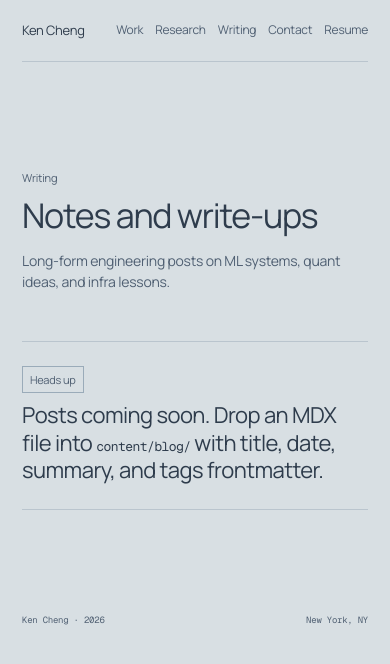
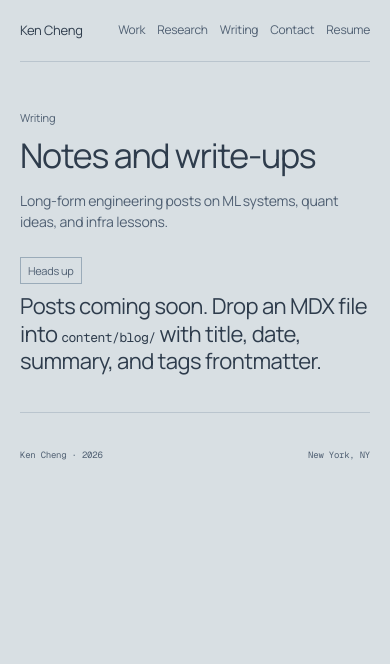
Before and after one commit to kenchengkc/personal-website, a Next.js app: page /blog in a window 390 px wide. Shown: the top 664 px of the page. Built offline with nearby package versions, Linux system fonts and the light colour scheme.

Commit message:
Unify divider spacing across pages and mobile

```diff
--- a/app/globals.css
+++ b/app/globals.css
@@ -19,6 +19,8 @@
   --reading: 1120px;
   --result: 1120px;
   --gutter: clamp(28px, 4.5vw, 80px);
+  --section-space: 48px;
+  --subsection-space: 24px;
   --color-bg: var(--page);
   --color-surface: var(--paper);
   --color-text: var(--ink);
@@ -224,7 +226,13 @@ a:hover .link-arrow, a:focus-visible .link-arrow { opacity: 1; }
 }
 
 .v2-main {
-  padding: 96px 0 76px;
+  padding-block: var(--section-space);
+}
+
+.v2-main + .site-footer {
+  width: min(calc(100% - 48px), 860px);
+  padding-block: var(--section-space);
+  border-top: 1px solid var(--line);
 }
 
 .v2-section {
@@ -232,7 +240,7 @@ a:hover .link-arrow, a:focus-visible .link-arrow { opacity: 1; }
 }
 
 .v2-sec-head {
-  margin-bottom: 48px;
+  margin-bottom: var(--subsection-space);
 }
 
 .v2-sec-title {
@@ -257,16 +265,23 @@ a:hover .link-arrow, a:focus-visible .link-arrow { opacity: 1; }
 }
 
 .v2-blog {
-  border-top: 1px solid var(--line);
+  border-top: 0;
 }
 
 .v2-blog-row {
   display: grid;
   grid-template-columns: minmax(0, 1fr) auto;
   gap: 18px;
-  padding: 24px 0;
-  border-bottom: 1px solid var(--line);
+  padding: var(--subsection-space) 0;
 }
+
+.v2-blog-row + .v2-blog-row { border-top: 1px solid var(--line); }
+.v2-blog-row:first-child { padding-top: 0; }
+.v2-blog-row:last-child { padding-bottom: 0; }
+.v2-article-header { border-bottom: 1px solid var(--line); padding-bottom: var(--subsection-space); margin-bottom: var(--subsection-space); }
+.v2-article-footer { border-top: 1px solid var(--line); margin-top: var(--section-space); padding-top: var(--section-space); }
+.prose-v2 > :first-child { margin-top: 0; }
+.prose-v2 > :last-child { margin-bottom: 0; }
 
 .v2-blog-meta {
   display: flex;
@@ -395,7 +410,7 @@ a:hover .link-arrow, a:focus-visible .link-arrow { opacity: 1; }
   .hero-copy p { max-width: 48ch; }
 }
 @media (max-width: 720px) {
-  :root { --gutter: 22px; }
+  :root { --gutter: 22px; --section-space: 36px; }
   .hero { padding-top: 26px; padding-bottom: 24px; }
   .hero-identity { min-height: 88px; padding-right: 80px; }
   .hero-avatar { width: 62px; height: 78px; }
@@ -431,7 +446,7 @@ a:hover .link-arrow, a:focus-visible .link-arrow { opacity: 1; }
   .research-row:first-child h3 { font-size: 22px; }
   .contact-section { padding-block: 64px; }
   .contact-links { gap: 20px; }
-  .site-footer, .site-header, .v2-main { width: calc(100% - 44px); }
+  .site-footer, .site-header, .v2-main, .v2-main + .site-footer { width: calc(100% - 40px); }
   .site-nav { gap: 12px; overflow-x: auto; white-space: nowrap; }
 }
 @media (prefers-reduced-motion: reduce) {
--- a/app/portfolio.css
+++ b/app/portfolio.css
@@ -22,7 +22,7 @@
 .hero-links a { min-height: 32px; }
 .hero-binary-art { margin-top: 38px; background: #14202c; border-radius: 2px; }
 
-.portfolio-gallery { padding-block: 0 48px; }
+.portfolio-gallery { padding-block: 0 var(--section-space); }
 .portfolio-tabs, .portfolio-fallback { display: flex; align-items: center; gap: 30px; border-bottom: 1px solid var(--line); margin-bottom: 30px; }
 .portfolio-tabs a, .portfolio-fallback a { display: inline-flex; align-items: center; padding: 12px 0; min-height: 48px; border-bottom: 2px solid transparent; color: var(--ink-2); font-size: 16px; font-weight: 500; }
 .portfolio-tabs a[aria-selected="true"] { color: var(--gold); border-bottom-color: var(--gold); }
@@ -38,7 +38,7 @@
 .portfolio-details[open] > summary .portfolio-more { transform: rotate(45deg); }
 .portfolio-meta { margin: 4px 0 0; color: var(--ink-2); font-size: 13px; line-height: 1.65; }
 .portfolio-meta span { display: block; }
-.portfolio-description { margin-top: 17px; padding-top: 16px; border-top: 1px solid var(--line); color: var(--ink-2); font-size: 14px; line-height: 1.8; }
+.portfolio-description { margin-top: 16px; padding-top: 16px; border-top: 1px solid var(--line); color: var(--ink-2); font-size: 14px; line-height: 1.8; }
 .portfolio-description p { margin: 0 0 16px; }
 .portfolio-description p:last-child { margin-bottom: 0; }
 .portfolio-metrics { margin: 18px 0; padding: 0; list-style: none; }
@@ -49,14 +49,14 @@
 .portfolio-links a { display: inline-flex; align-items: center; gap: 6px; font-weight: 600; }
 .portfolio-links a:hover { text-decoration: underline; text-underline-offset: 4px; }
 
-.narrative-section, .contact-section { padding-block: 48px; border-top: 1px solid var(--line); }
-.section-kicker { margin-bottom: 24px; font-size: 22px; color: var(--ink); }
+.narrative-section, .contact-section { padding-block: var(--section-space); border-top: 1px solid var(--line); }
+.section-kicker { margin-bottom: var(--subsection-space); font-size: 22px; color: var(--ink); }
 .columbia-section > .reading-column { display: grid; grid-template-columns: minmax(0, 1.2fr) minmax(0, 1fr); column-gap: 48px; }
 .columbia-photo { width: 100%; height: auto; aspect-ratio: 1.5; object-fit: cover; border-radius: 2px; grid-column: 2; grid-row: 1 / 3; align-self: start; }
 .columbia-heading { grid-column: 1; }
 .columbia-heading h2 { font-size: 28px; line-height: 1.25; }
 .columbia-heading p { font-size: 14px; margin-top: 8px; }
-.columbia-honor { grid-column: 1; display: block; margin-top: 24px; padding-top: 20px; }
+.columbia-honor { grid-column: 1; display: block; margin-top: var(--subsection-space); padding-top: var(--subsection-space); }
 .columbia-honor > div { display: flex; justify-content: space-between; gap: 16px; align-items: baseline; }
 .columbia-honor .columbia-scholar-title { font-size: clamp(22px, 2.3vw, 28px); font-weight: 700; line-height: 1.25; color: var(--ink); letter-spacing: -.035em; }
 .columbia-honor .columbia-scholar-rank { flex-shrink: 0; font-size: 12px; color: var(--ink-2); }
@@ -79,7 +79,7 @@
 .contact-interest { max-width: 40ch; font-size: 26px; line-height: 1.4; margin-bottom: 24px; }
 .contact-email { font-size: 20px; }
 .contact-links { font-size: 13px; margin-top: 24px; }
-.site-main + .site-footer { width: min(calc(100% - 96px), 1000px); padding: 24px 0 32px; font-family: var(--font-sans), sans-serif; font-size: 12px; border-top: 1px solid var(--line); }
+.site-main + .site-footer { width: min(calc(100% - 96px), 1000px); padding: var(--section-space) 0; font-family: var(--font-sans), sans-serif; font-size: 12px; border-top: 1px solid var(--line); }
 .ruler-milestone { font-size: 11px; }
 .ruler-number, .ruler-progress-label { font-size: 10px; }
 .ruler-milestone.is-active { color: var(--gold); }
@@ -102,11 +102,9 @@
   .hero-proof { font-size: 12px; gap: 6px 14px; }
   .hero-links { gap: 12px 20px; }
   .hero-binary-art { min-height: 265px; margin-top: 28px; }
-  .portfolio-gallery { padding-bottom: 36px; }
   .portfolio-grid { grid-template-columns: minmax(0, 1fr); gap: 30px; }
   .portfolio-tabs { margin-bottom: 24px; gap: 28px; }
   .portfolio-details h3 { font-size: 20px; }
-  .narrative-section, .contact-section { padding-block: 36px; }
   .columbia-section > .reading-column { grid-template-columns: minmax(0, 1fr); }
   .columbia-photo { grid-column: 1; grid-row: 2; margin-top: 22px; }
   .columbia-honor { grid-row: 3; }
```
Also changed, not shown: app/blog/[slug]/page.tsx (+2 -14 lines).
